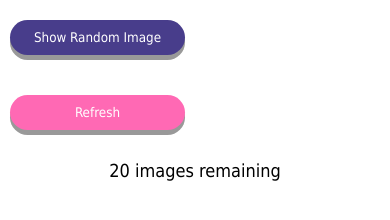
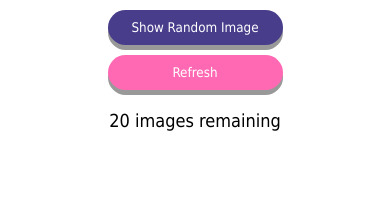
Before and after one commit to Louise-Ann93/random-image-generator, a plain HTML site: page index.html in a window 390 px wide. Drawn offline with Linux system fonts and the light colour scheme.

Commit message:
mobile size

```diff
--- a/main.css
+++ b/main.css
@@ -2,6 +2,17 @@
 	box-sizing: border-box;
 	cursor: default;
 	margin: 0;
+}
+
+@media (max-width: 400px) {
+
+	#button, #refresh-button {
+		margin: 10px 5px !important;
+		display: flex;
+		flex-direction: column;
+		align-items: center;
+		justify-content: center;
+	}
 }
 
 .container {
```
